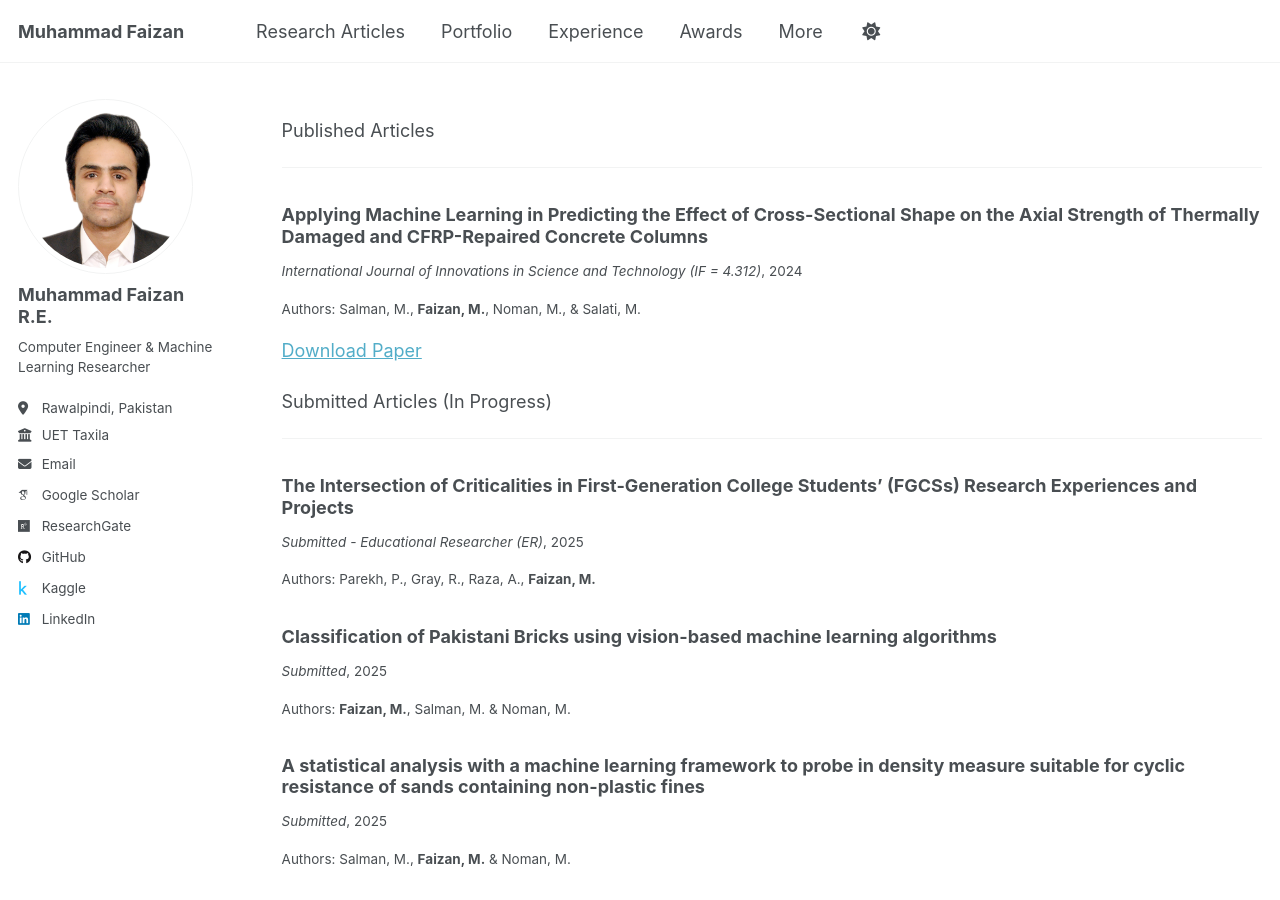
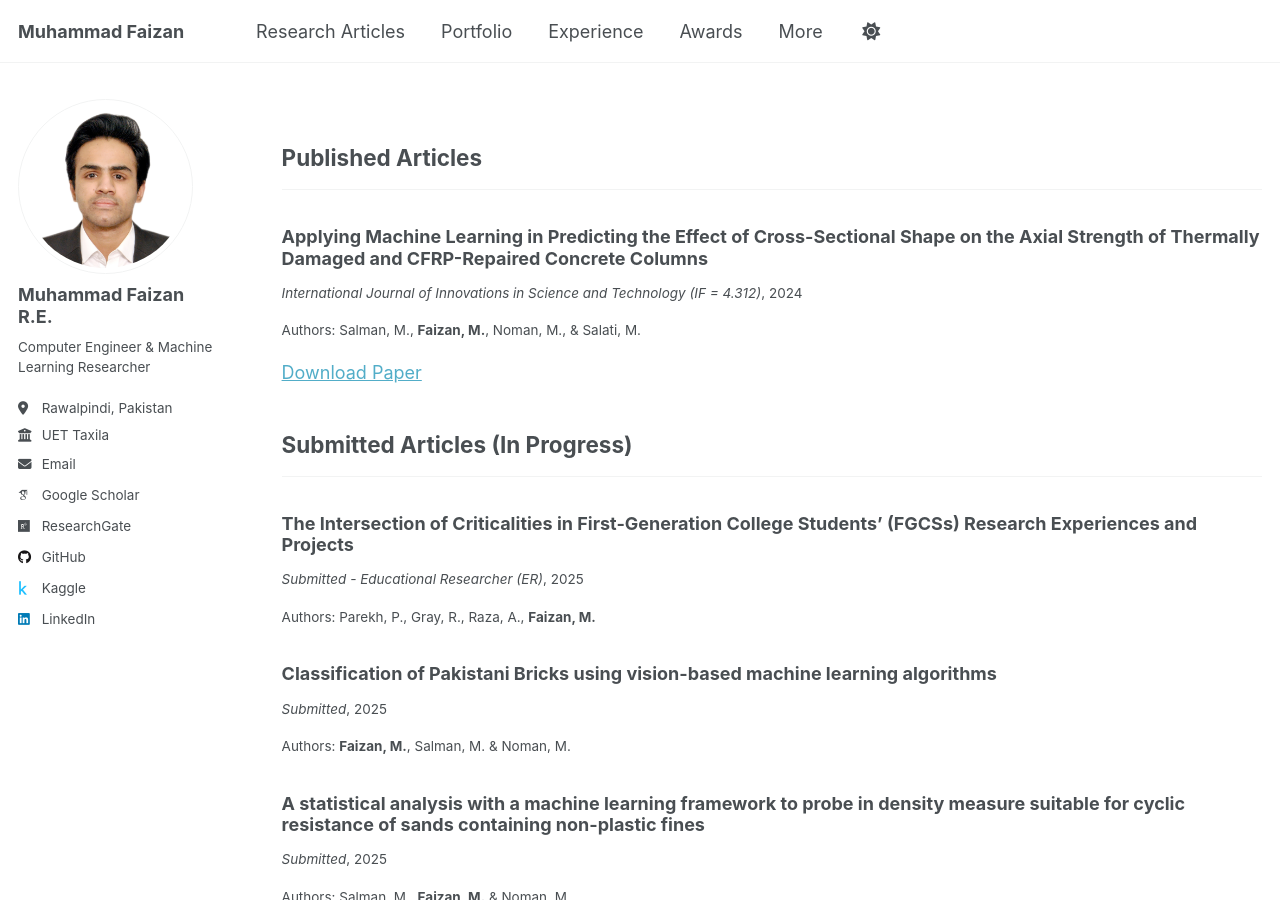
Before and after one commit to MuhammadFaizan99/MuhammadFaizan99.github.io, a Jekyll site: the page built from _pages/publications.html, in a window 1280 px wide and 900 px high. Built offline with Jekyll 4.4.1, drawn with Linux system fonts in a browser that asks for light colours; some web fonts are replaced; a script that is not in the unit is left out.

Commit message:
Update publications.html

```diff
--- a/_pages/publications.html
+++ b/_pages/publications.html
@@ -15,7 +15,7 @@ author_profile: true
         {% continue %}
       {% endif %}
       {% unless title_shown %}
-        <p>{{ category[1].title }}</p><hr />
+        <h2>{{ category[1].title }}</h2><hr />
         {% assign title_shown = true %}
       {% endunless %}
       {% include archive-single.html %}
```
